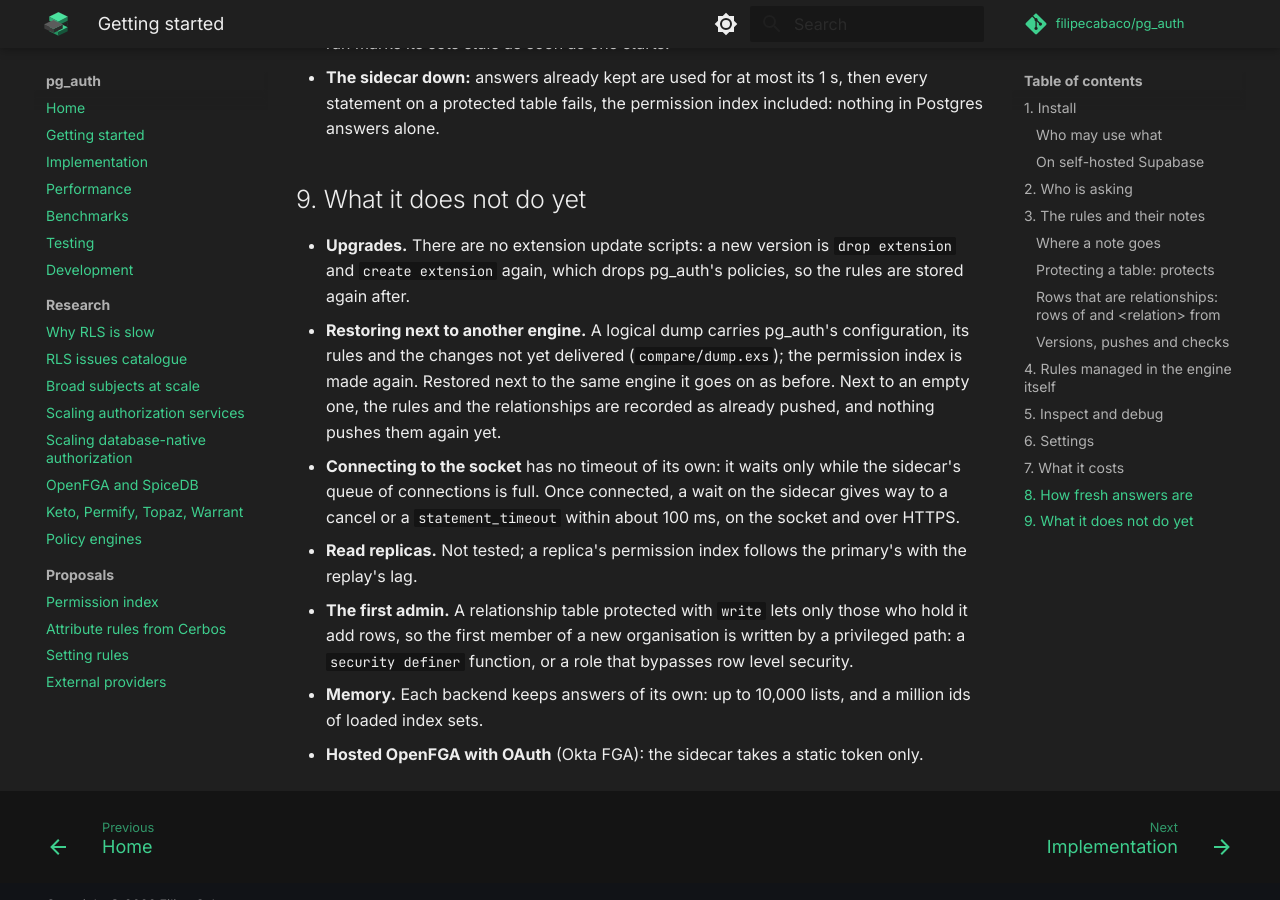
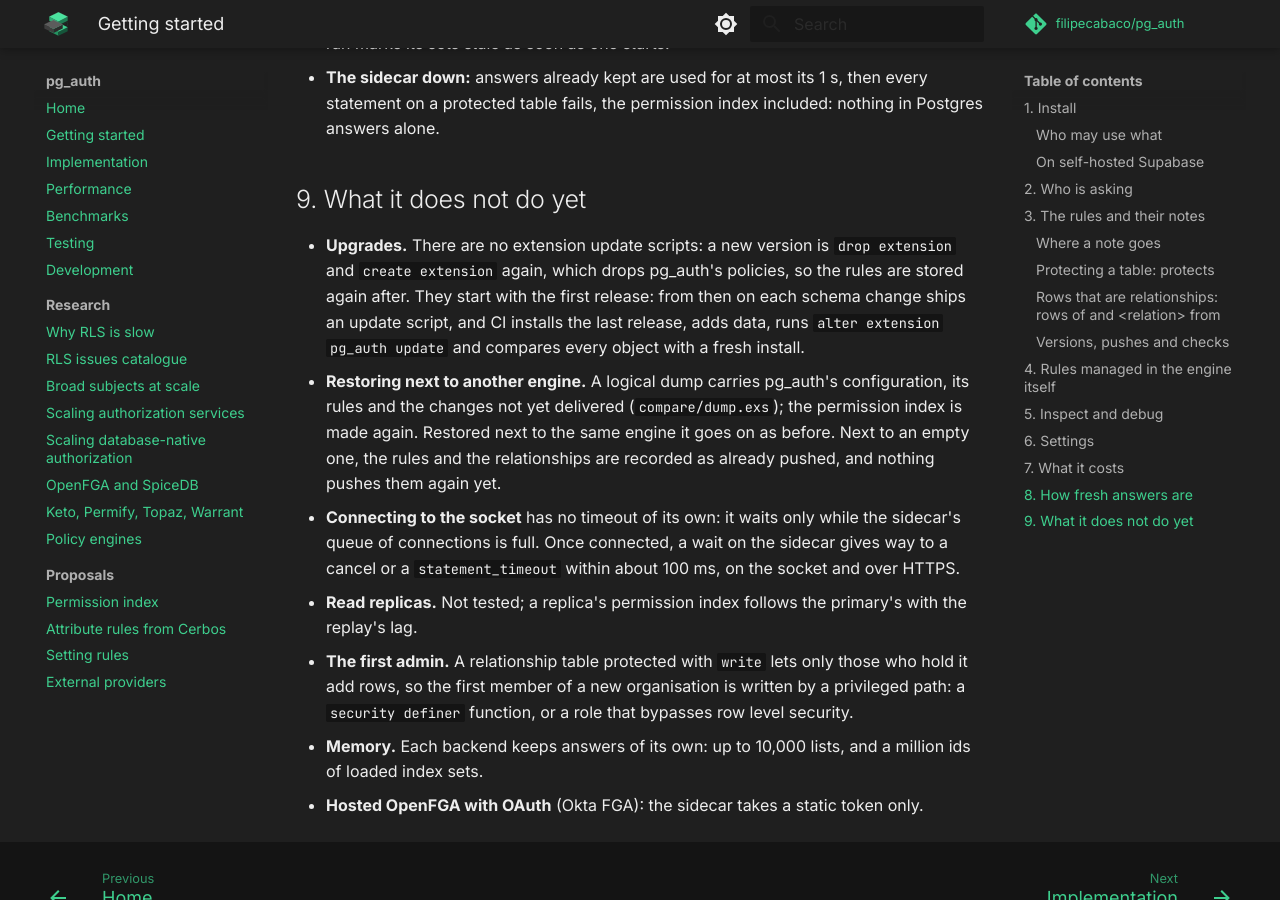
Before and after one commit to filipecabaco/pg_auth, an MkDocs documentation site: the page built from docs/usage.md, in a window 1280 px wide and 900 px high, scrolled down 16204 px. Built offline with MkDocs 1.6.1 and Material for MkDocs 9.7.7, drawn with Linux system fonts in a browser that asks for light colours; comment, search, counter and statistics services are not loaded.

Commit message:
Upgrade scripts start with the first release

```diff
--- a/docs/usage.md
+++ b/docs/usage.md
@@ -561,6 +561,9 @@
 
 - **Upgrades.** There are no extension update scripts: a new version is `drop extension` and
   `create extension` again, which drops pg_auth's policies, so the rules are stored again after.
+  They start with the first release: from then on each schema change ships an update script, and
+  CI installs the last release, adds data, runs `alter extension pg_auth update` and compares
+  every object with a fresh install.
 - **Restoring next to another engine.** A logical dump carries pg_auth's configuration, its rules
   and the changes not yet delivered (`compare/dump.exs`); the permission index is made again. Restored
   next to the same engine it goes on as before. Next to an empty one, the rules and the
```
Also changed, not shown: briefs/leadership.md (+2 -1 lines).
